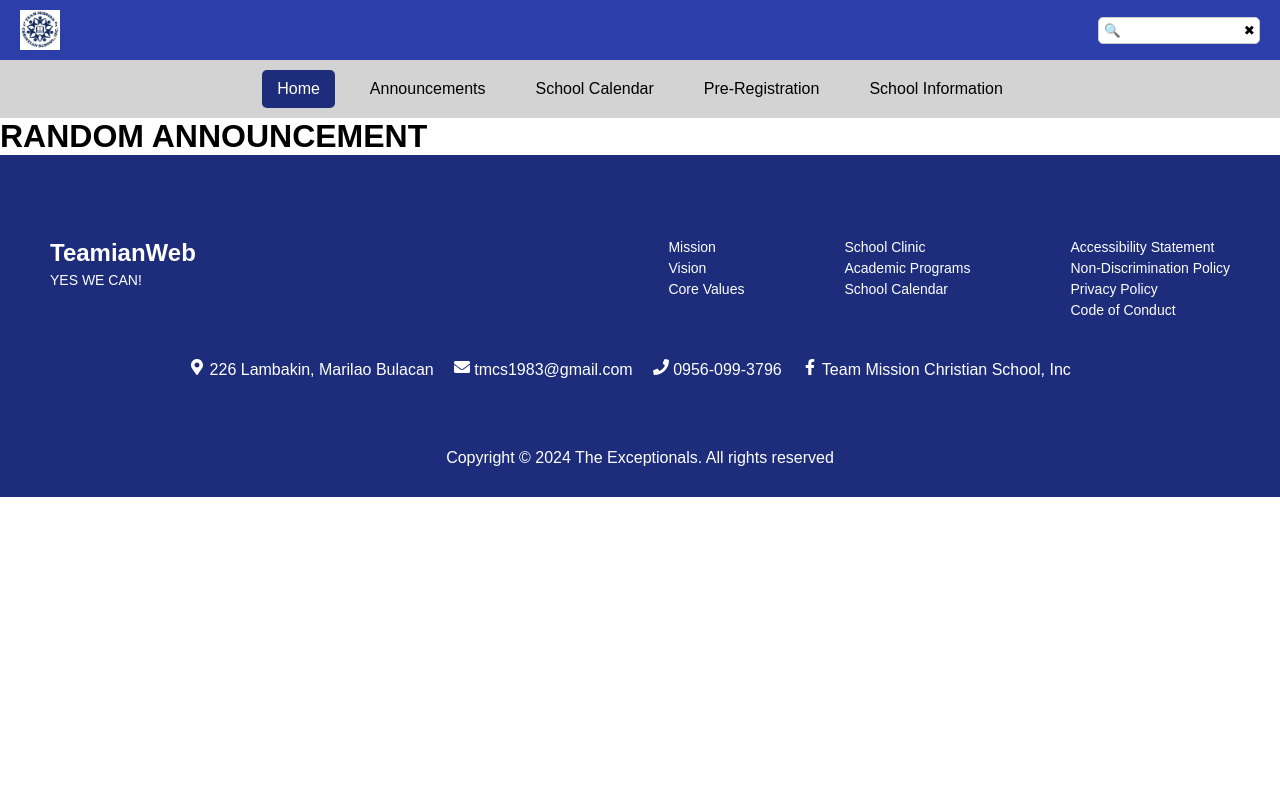
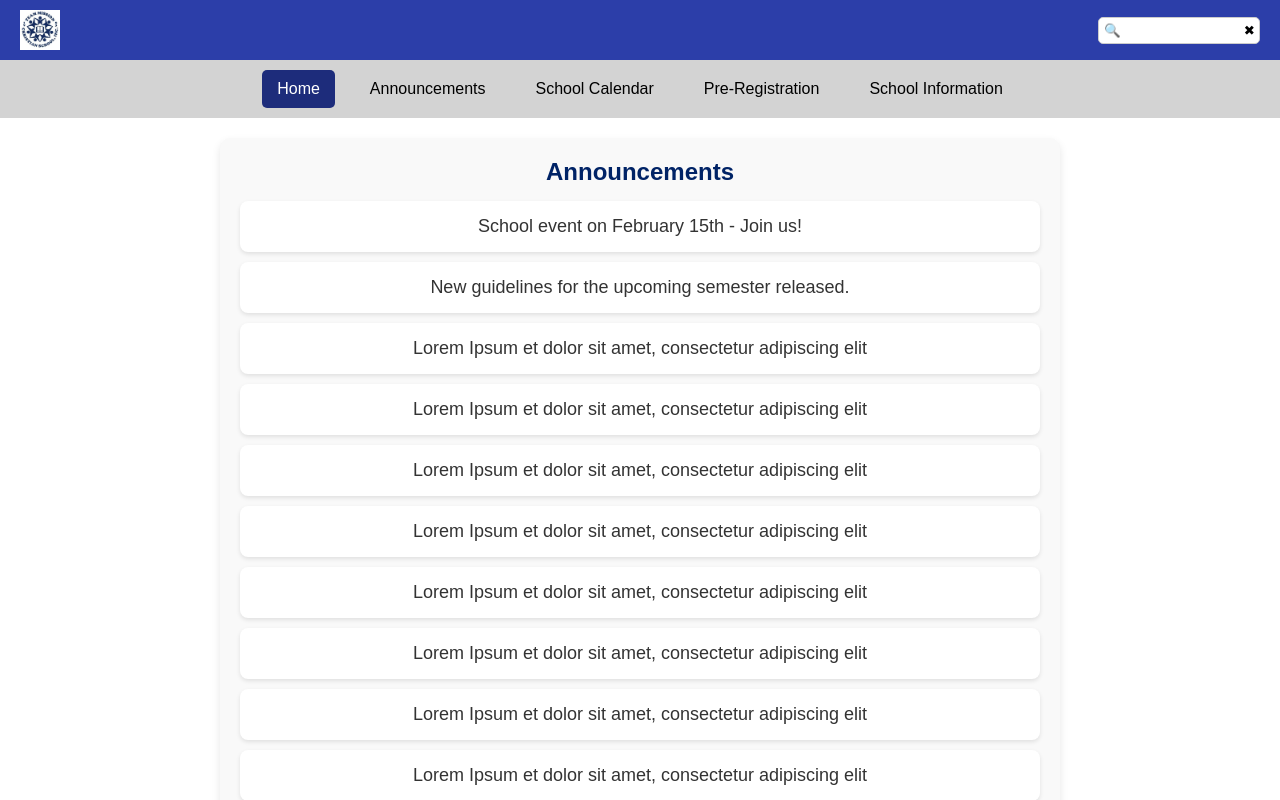
Before and after one commit to oliskiee-dev/Mixpanel-interactions, a React (Vite) app in the folder teamweb/: page /announcement in a window 1280 px wide. Shown: the top 800 px of the page. Built offline with nearby package versions, Linux system fonts and the light colour scheme.

Commit message:
Added announcement.css and viewing of announcement

```diff
--- /dev/null
+++ b/teamweb/src/Viewer/Announcement/Announcement.css
@@ -0,0 +1,26 @@
+.announcement-container {
+    max-width: 800px;
+    margin: 20px auto;
+    padding: 20px;
+    background-color: #f9f9f9;
+    border-radius: 10px;
+    box-shadow: 0 4px 8px rgba(0, 0, 0, 0.1);
+    text-align: center;
+}
+
+.announcement-title {
+    font-size: 24px;
+    font-weight: bold;
+    color: #002366;
+    margin-bottom: 15px;
+}
+
+.announcement-card {
+    background-color: #ffffff;
+    padding: 15px;
+    margin: 10px 0;
+    border-radius: 8px;
+    box-shadow: 0 2px 4px rgba(0, 0, 0, 0.1);
+    font-size: 18px;
+    color: #333;
+}
--- a/teamweb/src/Viewer/Announcement/Announcement.jsx
+++ b/teamweb/src/Viewer/Announcement/Announcement.jsx
@@ -1,17 +1,53 @@
 import Header from '../Component/Header.jsx';
 import Footer from '../Component/Footer.jsx';
+import React, { useState, useEffect } from "react";
+import "./Announcement.css"; // Ensure you have a CSS file for styling
 
-import React from "react";
+function Announcement() {
+    const [announcements, setAnnouncements] = useState([]);
 
-function Announcement(){
-    return(
+    useEffect(() => {
+        // Fetch announcements from API or database (mock data for now)
+        setAnnouncements([
+            "School event on February 15th - Join us!",
+            "New guidelines for the upcoming semester released.",
+            "Lorem Ipsum et dolor sit amet, consectetur adipiscing elit",
+            "Lorem Ipsum et dolor sit amet, consectetur adipiscing elit",
+            "Lorem Ipsum et dolor sit amet, consectetur adipiscing elit",
+            "Lorem Ipsum et dolor sit amet, consectetur adipiscing elit",
+            "Lorem Ipsum et dolor sit amet, consectetur adipiscing elit",
+            "Lorem Ipsum et dolor sit amet, consectetur adipiscing elit",
+            "Lorem Ipsum et dolor sit amet, consectetur adipiscing elit",
+            "Lorem Ipsum et dolor sit amet, consectetur adipiscing elit",
+            "Lorem Ipsum et dolor sit amet, consectetur adipiscing elit",
+            "Lorem Ipsum et dolor sit amet, consectetur adipiscing elit",
+            "Lorem Ipsum et dolor sit amet, consectetur adipiscing elit",
+            "Lorem Ipsum et dolor sit amet, consectetur adipiscing elit",
+            "Lorem Ipsum et dolor sit amet, consectetur adipiscing elit",
+            "Lorem Ipsum et dolor sit amet, consectetur adipiscing elit",
+            "Lorem Ipsum et dolor sit amet, consectetur adipiscing elit",
+            "Lorem Ipsum et dolor sit amet, consectetur adipiscing elit",
+            "Lorem Ipsum et dolor sit amet, consectetur adipiscing elit",
+            "Lorem Ipsum et dolor sit amet, consectetur adipiscing elit",
+            "Lorem Ipsum et dolor sit amet, consectetur adipiscing elit",
+
+        ]);
+    }, []);
+
+    return (
         <>
-        <Header/>
-        {/* Input Here */}
-        <h1>RANDOM ANNOUNCEMENT</h1>
-        <Footer/>
+            <Header />
+            <div className="announcement-container">
+                <h2 className="announcement-title">Announcements</h2>
+                {announcements.map((announcement, index) => (
+                    <div key={index} className="announcement-card">
+                        {announcement}
+                    </div>
+                ))}
+            </div>
+            <Footer />
         </>
-    )
+    );
 }
 
 export default Announcement;
```
